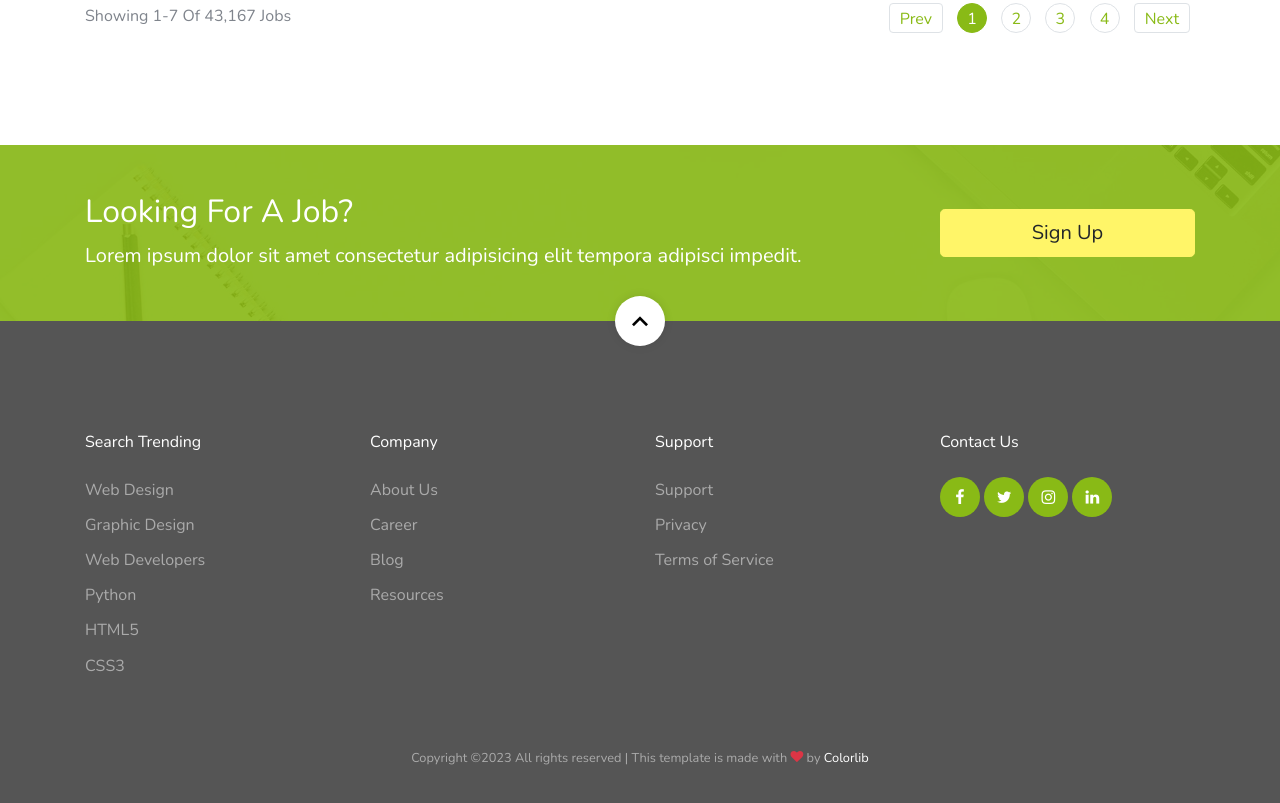
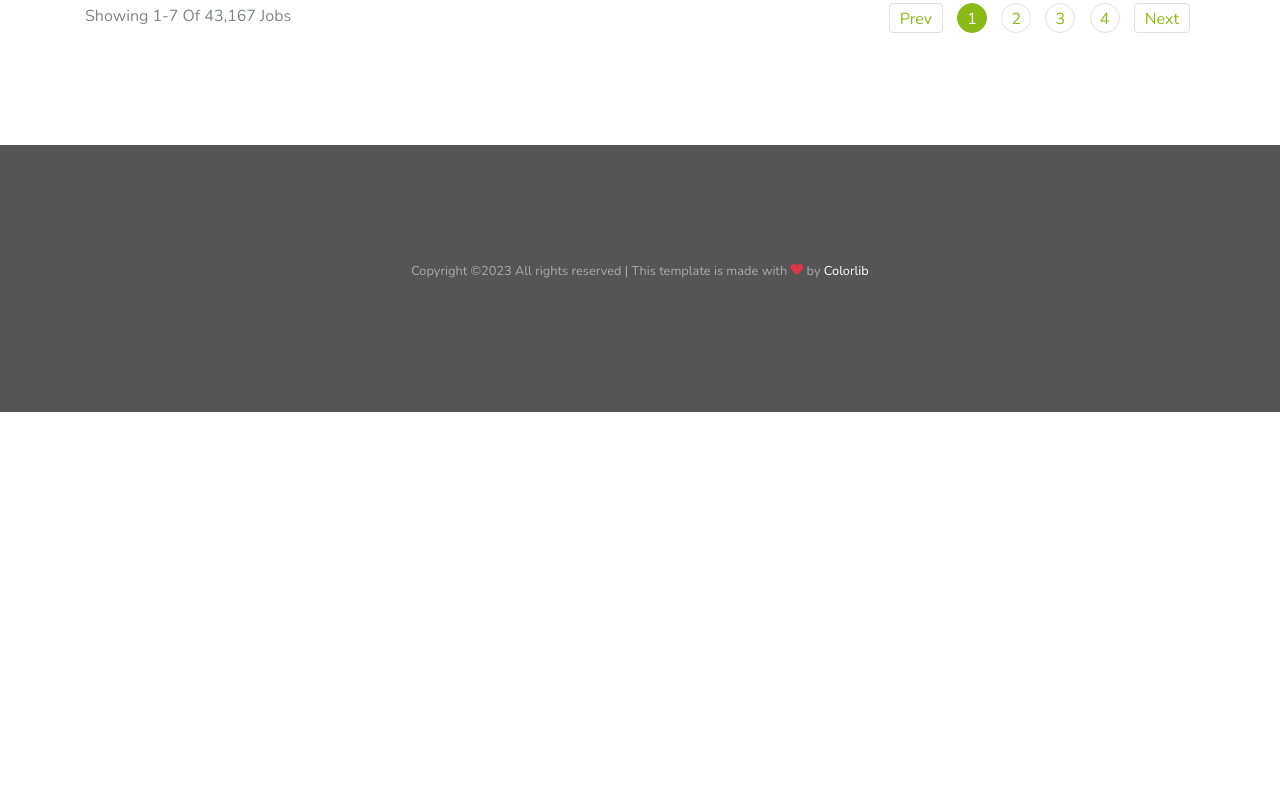
Before and after one commit to Hasan7019/gitlab, a plain HTML site: page frontend/viewOpenRoles.html in a window 1280 px wide. Shown: the part 1867-2670 px from the top of the page. After the commit the page ends 2279 px from the top, so only its background shows below. Drawn offline with nearby package versions, Linux system fonts and the light colour scheme; files whose address does not match are found by name.

Commit message:
Update viewOpenRoles.html

```diff
--- a/frontend/viewOpenRoles.html
+++ b/frontend/viewOpenRoles.html
@@ -101,10 +101,10 @@
             <form method="post" class="search-jobs-form">
               <div class="row mb-5">
                 <div class="col-12 col-sm-6 col-md-6 col-lg-3 mb-4 mb-lg-0">
-                  <input type="text" class="form-control form-control-lg" placeholder="Job title, Company...">
+                  <input type="text" class="form-control form-control-lg" placeholder="Search for a role">
                 </div>
                 <div class="col-12 col-sm-6 col-md-6 col-lg-3 mb-4 mb-lg-0">
-                  <select class="selectpicker" data-style="btn-white btn-lg" data-width="100%" data-live-search="true" title="Select Region">
+                  <select class="selectpicker" data-style="btn-white btn-lg" data-width="100%" data-live-search="true" title="">
                     <option>Anywhere</option>
                     <option>San Francisco</option>
                     <option>Palo Alto</option>
@@ -268,7 +268,7 @@
                 <strong>Adidas</strong>
               </div>
               <div class="job-listing-location mb-3 mb-sm-0 custom-width w-25">
-                <span class="icon-room"></span> New York, New York
+                <strong>insert description here</strong>
               </div>
               <div class="job-listing-meta">
                 <span class="badge badge-danger">Part Time</span>
@@ -322,68 +322,9 @@
       </div>
     </section>
 
-    <section class="py-5 bg-image overlay-primary fixed overlay" style="background-image: url('images/hero_1.jpg');">
-      <div class="container">
-        <div class="row align-items-center">
-          <div class="col-md-8">
-            <h2 class="text-white">Looking For A Job?</h2>
-            <p class="mb-0 text-white lead">Lorem ipsum dolor sit amet consectetur adipisicing elit tempora adipisci impedit.</p>
-          </div>
-          <div class="col-md-3 ml-auto">
-            <a href="#" class="btn btn-warning btn-block btn-lg">Sign Up</a>
-          </div>
-        </div>
-      </div>
-    </section>
-
 
 
     <footer class="site-footer">
-
-      <a href="#top" class="smoothscroll scroll-top">
-        <span class="icon-keyboard_arrow_up"></span>
-      </a>
-
-      <div class="container">
-        <div class="row mb-5">
-          <div class="col-6 col-md-3 mb-4 mb-md-0">
-            <h3>Search Trending</h3>
-            <ul class="list-unstyled">
-              <li><a href="#">Web Design</a></li>
-              <li><a href="#">Graphic Design</a></li>
-              <li><a href="#">Web Developers</a></li>
-              <li><a href="#">Python</a></li>
-              <li><a href="#">HTML5</a></li>
-              <li><a href="#">CSS3</a></li>
-            </ul>
-          </div>
-          <div class="col-6 col-md-3 mb-4 mb-md-0">
-            <h3>Company</h3>
-            <ul class="list-unstyled">
-              <li><a href="#">About Us</a></li>
-              <li><a href="#">Career</a></li>
-              <li><a href="#">Blog</a></li>
-              <li><a href="#">Resources</a></li>
-            </ul>
-          </div>
-          <div class="col-6 col-md-3 mb-4 mb-md-0">
-            <h3>Support</h3>
-            <ul class="list-unstyled">
-              <li><a href="#">Support</a></li>
-              <li><a href="#">Privacy</a></li>
-              <li><a href="#">Terms of Service</a></li>
-            </ul>
-          </div>
-          <div class="col-6 col-md-3 mb-4 mb-md-0">
-            <h3>Contact Us</h3>
-            <div class="footer-social">
-              <a href="#"><span class="icon-facebook"></span></a>
-              <a href="#"><span class="icon-twitter"></span></a>
-              <a href="#"><span class="icon-instagram"></span></a>
-              <a href="#"><span class="icon-linkedin"></span></a>
-            </div>
-          </div>
-        </div>
 
         <div class="row text-center">
           <div class="col-12">
```
